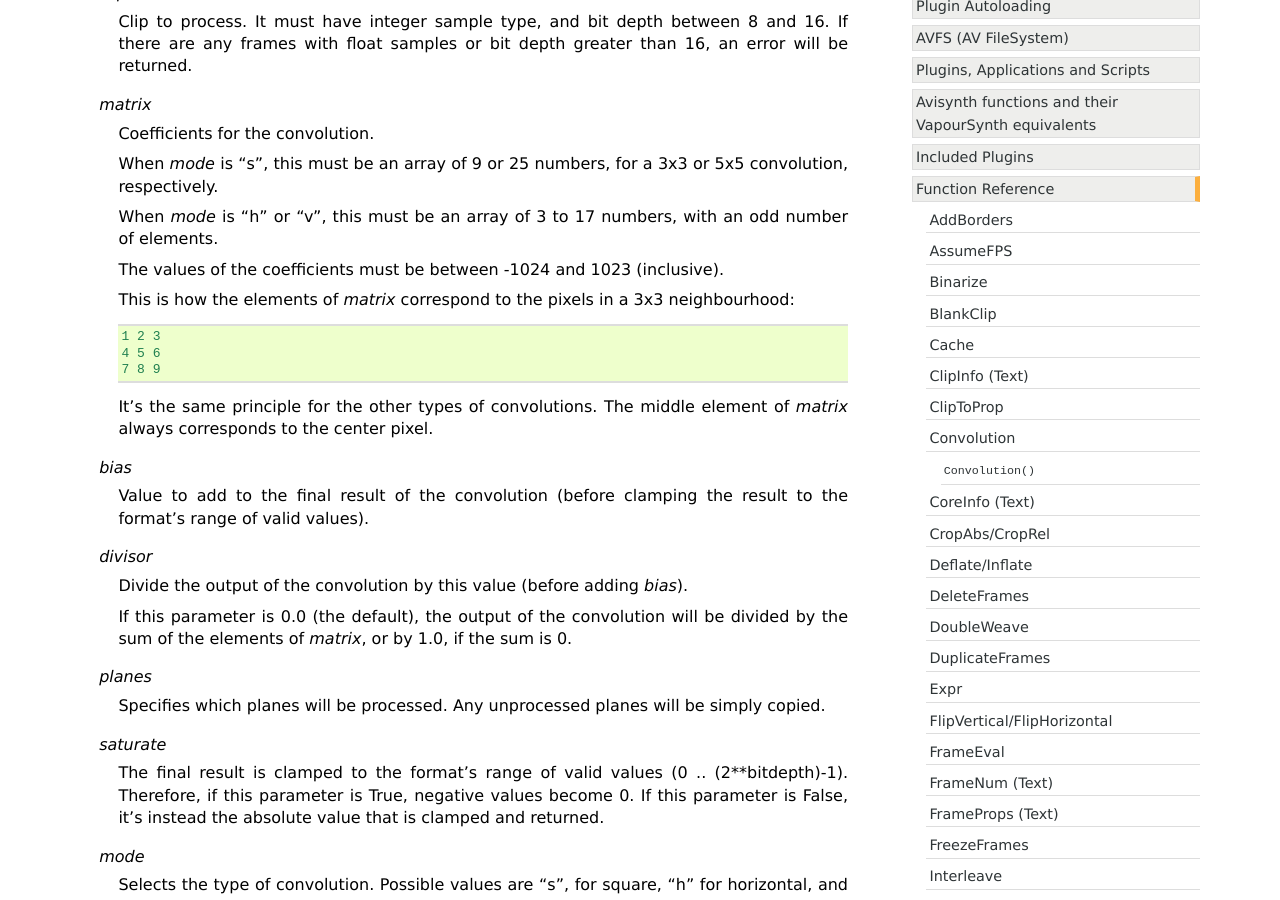
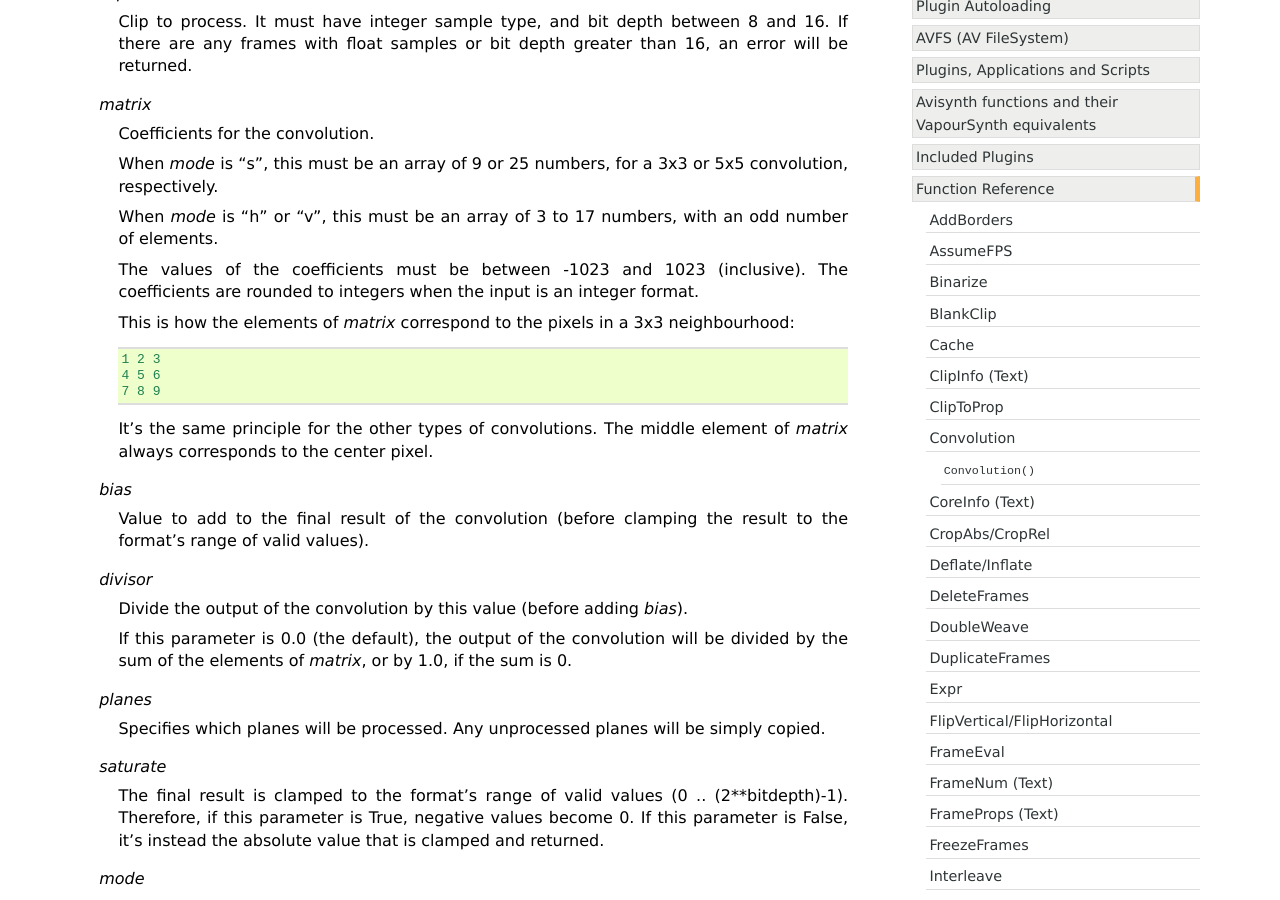
Before and after one commit to vapoursynth/vapoursynth, a Sphinx documentation site: the page built from doc/functions/convolution.rst, in a window 1280 px wide and 900 px high, scrolled down 411 px. Built offline with Sphinx 7.4.7, drawn with Linux system fonts in a browser that asks for light colours; formulas are drawn with MathJax 3.

Commit message:
Update docs

```diff
--- a/doc/functions/convolution.rst
+++ b/doc/functions/convolution.rst
@@ -29,8 +29,9 @@ Convolution
       When *mode* is "h" or "v", this must be an array of 3 to 17 numbers,
       with an odd number of elements.
 
-      The values of the coefficients must be between -1024 and 1023
-      (inclusive).
+      The values of the coefficients must be between -1023 and 1023
+      (inclusive). The coefficients are rounded to integers when
+      the input is an integer format.
 
       This is how the elements of *matrix* correspond to the pixels in
       a 3x3 neighbourhood::
```
